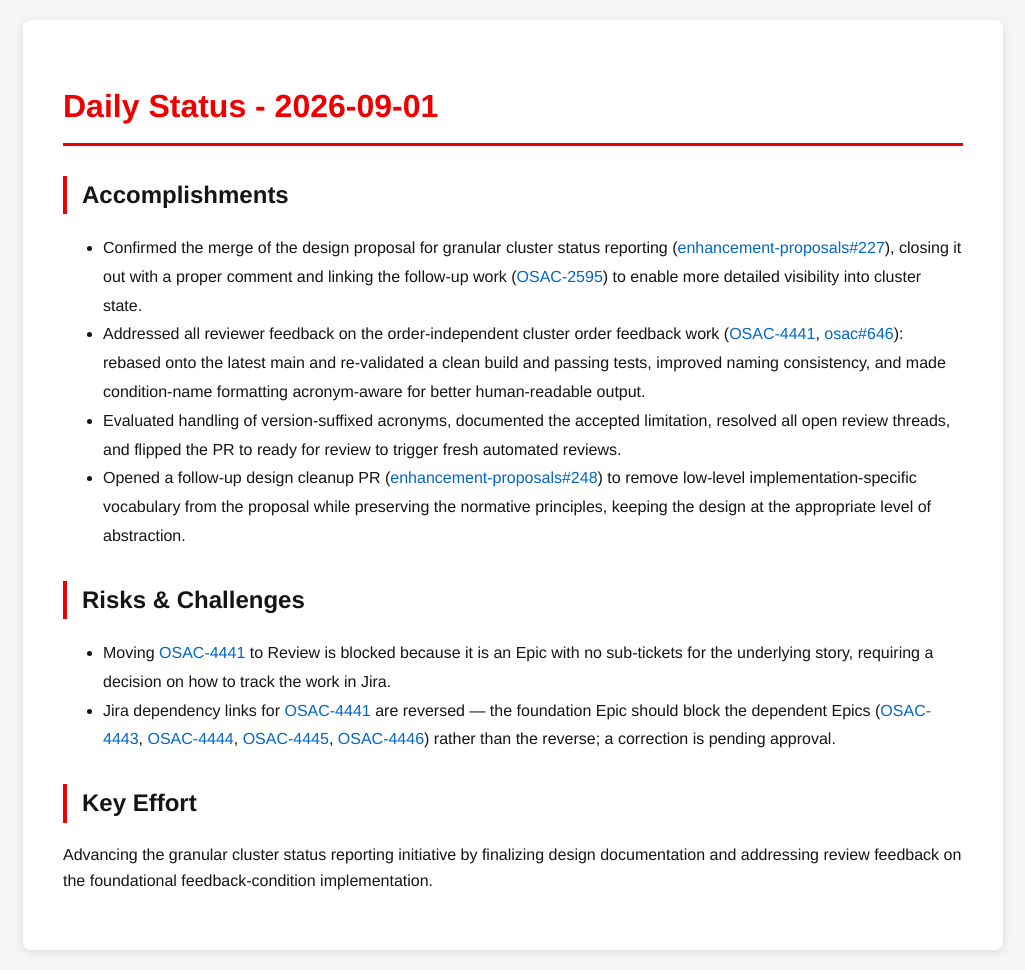
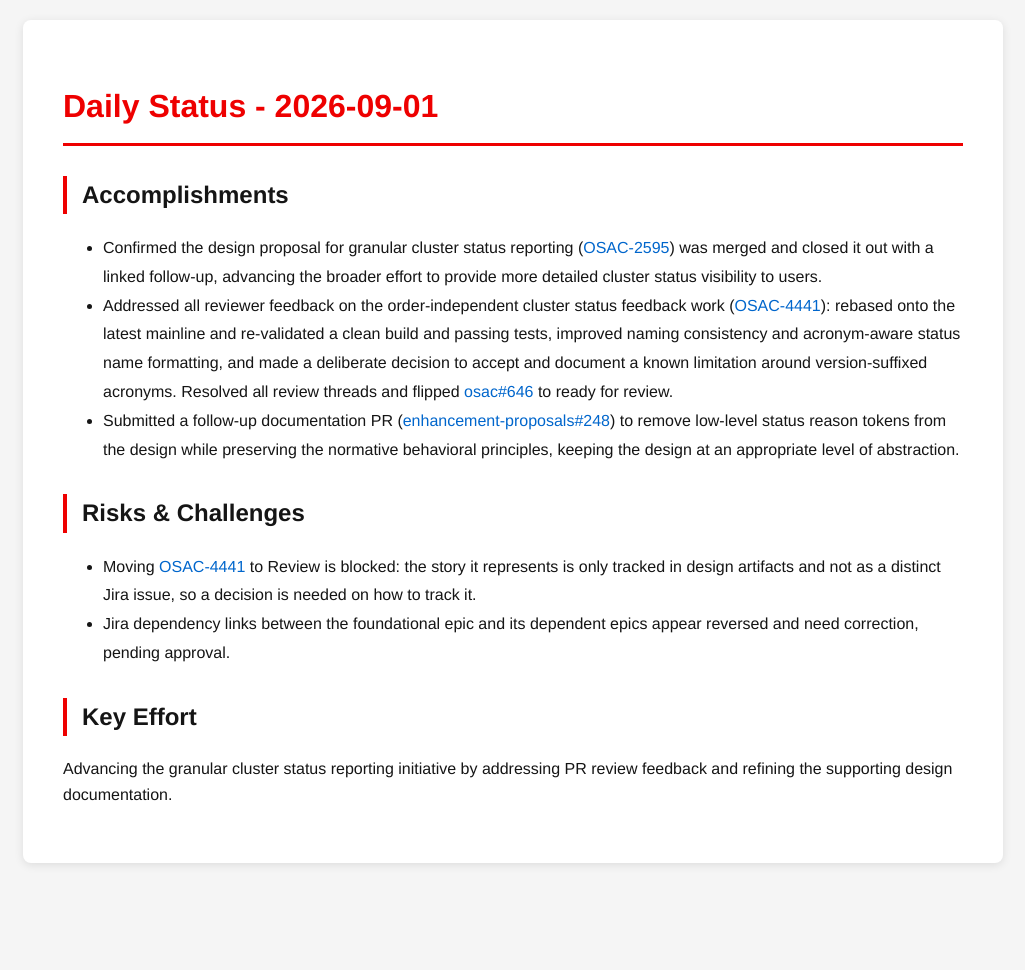
Before and after one commit to tzvatot/daily-status, a Jekyll site: the page built from 2026-09-01.md, in a window 1280 px wide. Shown: the whole page, without its empty margins (127-1152 px from the left). Built offline with Jekyll 4.4.1, drawn with Linux system fonts in a browser that asks for light colours; after the commit the page ends 900 px from its top, so only the background shows below that.

Commit message:
Daily status update - 2026-09-01

```diff
--- a/2026-09-01.md
+++ b/2026-09-01.md
@@ -7,14 +7,13 @@ date: 2026-09-01
 # Daily Status - 2026-09-01
 
 ## Accomplishments
-- Confirmed the merge of the design proposal for granular cluster status reporting ([enhancement-proposals#227](https://github.com/osac-project/enhancement-proposals/pull/227)), closing it out with a proper comment and linking the follow-up work ([OSAC-2595](https://redhat.atlassian.net/browse/OSAC-2595)) to enable more detailed visibility into cluster state.
-- Addressed all reviewer feedback on the order-independent cluster order feedback work ([OSAC-4441](https://redhat.atlassian.net/browse/OSAC-4441), [osac#646](https://github.com/osac-project/osac/pull/646)): rebased onto the latest main and re-validated a clean build and passing tests, improved naming consistency, and made condition-name formatting acronym-aware for better human-readable output.
-- Evaluated handling of version-suffixed acronyms, documented the accepted limitation, resolved all open review threads, and flipped the PR to ready for review to trigger fresh automated reviews.
-- Opened a follow-up design cleanup PR ([enhancement-proposals#248](https://github.com/osac-project/enhancement-proposals/pull/248)) to remove low-level implementation-specific vocabulary from the proposal while preserving the normative principles, keeping the design at the appropriate level of abstraction.
+- Confirmed the design proposal for granular cluster status reporting ([OSAC-2595](https://redhat.atlassian.net/browse/OSAC-2595)) was merged and closed it out with a linked follow-up, advancing the broader effort to provide more detailed cluster status visibility to users.
+- Addressed all reviewer feedback on the order-independent cluster status feedback work ([OSAC-4441](https://redhat.atlassian.net/browse/OSAC-4441)): rebased onto the latest mainline and re-validated a clean build and passing tests, improved naming consistency and acronym-aware status name formatting, and made a deliberate decision to accept and document a known limitation around version-suffixed acronyms. Resolved all review threads and flipped [osac#646](https://github.com/osac-project/osac/pull/646) to ready for review.
+- Submitted a follow-up documentation PR ([enhancement-proposals#248](https://github.com/osac-project/enhancement-proposals/pull/248)) to remove low-level status reason tokens from the design while preserving the normative behavioral principles, keeping the design at an appropriate level of abstraction.
 
 ## Risks & Challenges
-- Moving [OSAC-4441](https://redhat.atlassian.net/browse/OSAC-4441) to Review is blocked because it is an Epic with no sub-tickets for the underlying story, requiring a decision on how to track the work in Jira.
-- Jira dependency links for [OSAC-4441](https://redhat.atlassian.net/browse/OSAC-4441) are reversed — the foundation Epic should block the dependent Epics ([OSAC-4443](https://redhat.atlassian.net/browse/OSAC-4443), [OSAC-4444](https://redhat.atlassian.net/browse/OSAC-4444), [OSAC-4445](https://redhat.atlassian.net/browse/OSAC-4445), [OSAC-4446](https://redhat.atlassian.net/browse/OSAC-4446)) rather than the reverse; a correction is pending approval.
+- Moving [OSAC-4441](https://redhat.atlassian.net/browse/OSAC-4441) to Review is blocked: the story it represents is only tracked in design artifacts and not as a distinct Jira issue, so a decision is needed on how to track it.
+- Jira dependency links between the foundational epic and its dependent epics appear reversed and need correction, pending approval.
 
 ## Key Effort
-Advancing the granular cluster status reporting initiative by finalizing design documentation and addressing review feedback on the foundational feedback-condition implementation.
+Advancing the granular cluster status reporting initiative by addressing PR review feedback and refining the supporting design documentation.
```
